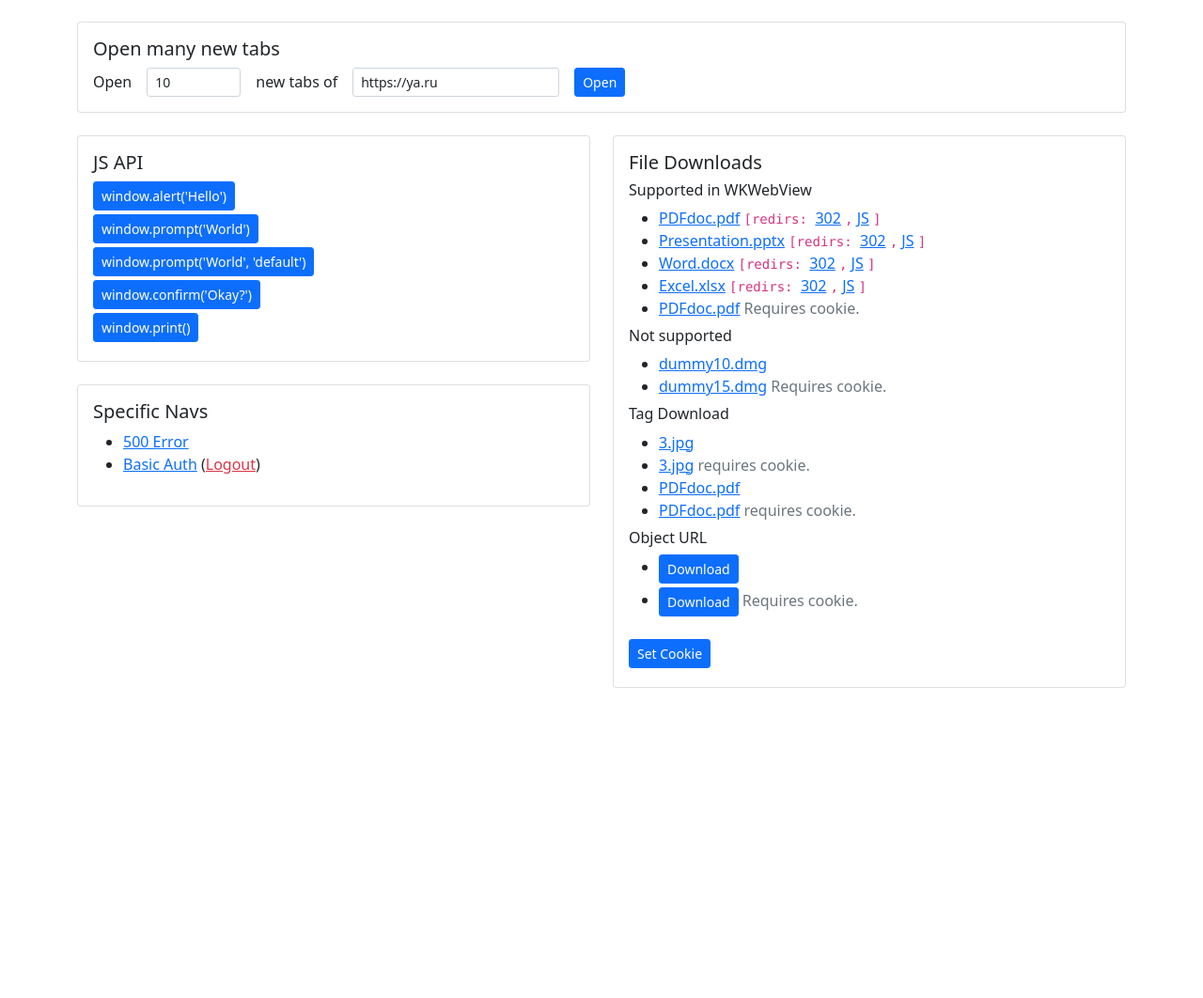
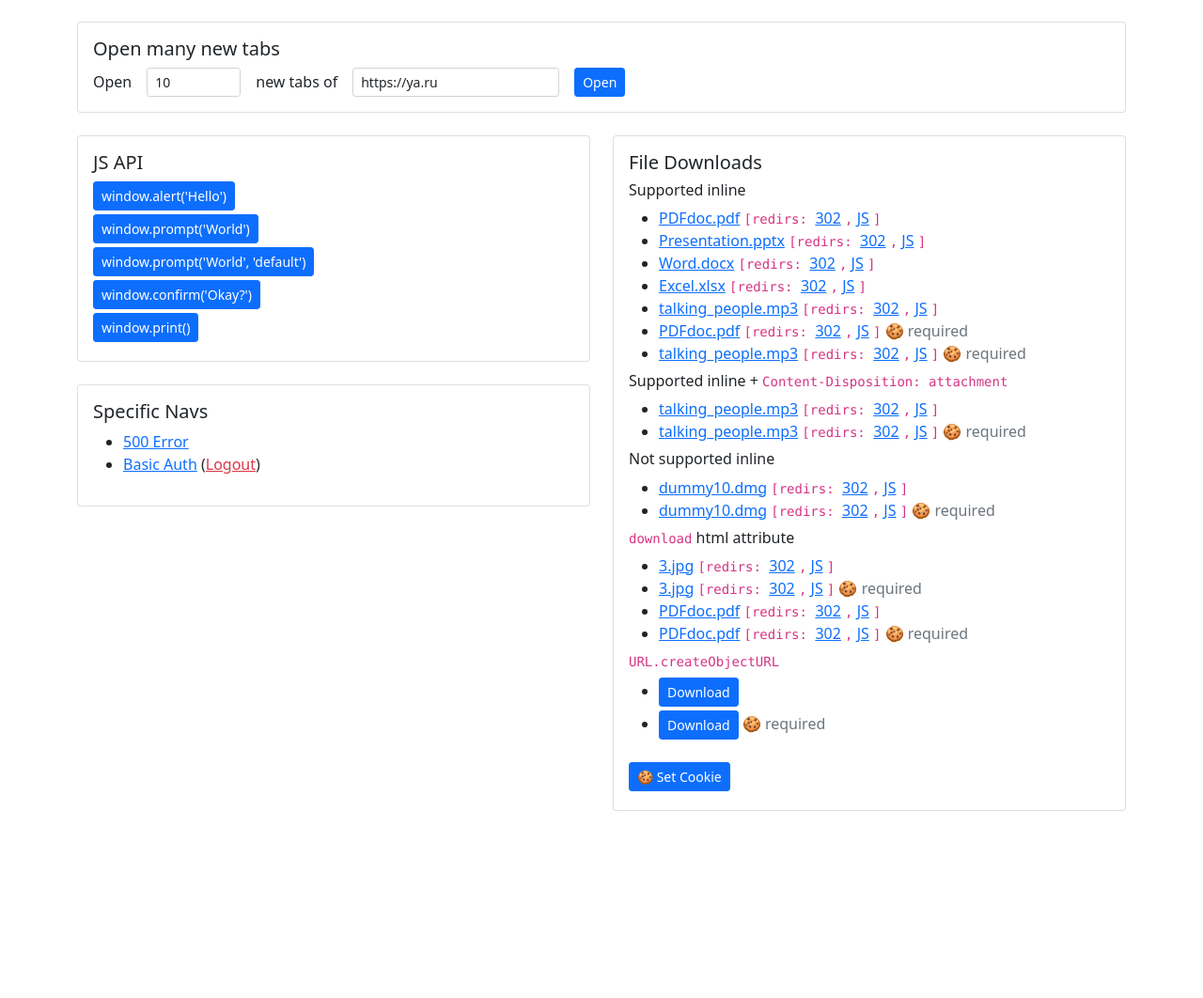
Before and after one commit to persidskiy/ibro-samples, a Flask app: page / in a window 1280 px wide. Shown: the part 1437-2499 px from the top of the page at 94% size. Run offline with Flask 2, Linux system fonts and the light colour scheme.

Commit message:
Refactor downloads

```diff
--- a/web/src/file_download.py
+++ b/web/src/file_download.py
@@ -33,11 +33,13 @@ def unset_cookie():
 
 @bp.route("/")
 def download():
-    filename = request.args.get("filename", None)
+    filename = request.args.get('filename', None)
+    as_attachment = request.args.get('as_attachment', None) is not None
+    check_cookie = request.args.get('check_cookie', None) is not None
     if not filename:
         abort(400)
 
-    if is_cookie_set():
-        return send_from_directory('static/files', filename)
-    else:
+    if check_cookie and not is_cookie_set():
         abort(401)
+
+    return send_from_directory('static/files', filename, as_attachment=as_attachment)
--- a/web/src/templates/client_redir.html
+++ b/web/src/templates/client_redir.html
@@ -5,7 +5,7 @@
   {% if type == 'meta' %}
   <meta http-equiv="refresh" content="0; URL={{ url }}" />
   {% elif type == 'js' %}
-  <script>window.location.href = "{{ url }}"</script>
+  <script>window.location.href = "{{ url }}".replaceAll("amp;", "&")</script>
   {% endif %}
 </head>
 
--- a/web/src/templates/index.html
+++ b/web/src/templates/index.html
@@ -284,27 +284,33 @@
     <div class="card mb-4">
       <div class="card-body">
         {{ section_header(8) }}
-        <h6>Supported in WKWebView</h6>
+        <h6>Supported inline</h6>
         <ul class="mb-2">
           <li>{{ static_file_url('PDFdoc.pdf') }}</li>
           <li>{{ static_file_url('Presentation.pptx') }}</li>
           <li>{{ static_file_url('Word.docx') }}</li>
           <li>{{ static_file_url('Excel.xlsx') }}</li>
-          <li>
-            <a href="{{url_for('file_download.download', filename='PDFdoc.pdf')}}">PDFdoc.pdf</a> <span
-              class="text-muted">Requires cookie.</span>
-          </li>
+          <li>{{ static_file_url('talking_people.mp3') }}</li>
 
+          <li>{{ static_file_url('PDFdoc.pdf', check_cookie=True) }}</li>
+          <li>{{ static_file_url('talking_people.mp3', check_cookie=True) }}</li>
         </ul>
-        <h6>Not supported</h6>
+        <h6>Supported inline + <code>Content-Disposition: attachment</code></h6>
         <ul class="mb-2">
-          <li>
-            <a href="{{url_for('static', filename='files/dummy10.dmg')}}">dummy10.dmg</a>
-          </li>
-          <li>
-            <a href="{{url_for('file_download.download', filename='dummy15.dmg')}}">dummy15.dmg</a> <span
-              class="text-muted">Requires cookie.</span>
-          </li>
+          <li>{{ static_file_url('talking_people.mp3', as_attachment=True) }}</li>
+          <li>{{ static_file_url('talking_people.mp3', as_attachment=True, check_cookie=True) }}</li>
+        </ul>
+        <h6>Not supported inline</h6>
+        <ul class="mb-2">
+          <li>{{ static_file_url('dummy10.dmg', as_attachment=True) }}</li>
+          <li>{{ static_file_url('dummy10.dmg', as_attachment=True, check_cookie=True) }}</li>
+        </ul>
+        <h6><code>download</code> html attribute</h6>
+        <ul class="mb-2">
+          <li>{{ static_file_url('3.jpg', download_attr='3.jpg') }}</li>
+          <li>{{ static_file_url('3.jpg', check_cookie=True, download_attr='3.jpg') }}</li>
+          <li>{{ static_file_url('PDFdoc.pdf', download_attr='PDFdoc.pdf') }}</li>
+          <li>{{ static_file_url('PDFdoc.pdf', check_cookie=True, download_attr='PDFdoc.pdf') }}</li>
         </ul>
 
         <script>
@@ -332,7 +338,7 @@
           }
 
           function fetch_download_cookie() {
-            download("{{url_for('file_download.download', filename='3.jpg')}}")
+            download("{{url_for('file_download.download', filename='3.jpg', check_cookie='1')}}")
               .then(function () {
                 let out = $('cookie-download-output');
                 out.innerText = 'Requires cookie.';
@@ -347,24 +353,7 @@
               })
           }
         </script>
-        <h6>Tag Download</h6>
-        <ul class="mb-2">
-          <li>
-            <a download="3.jpg" href="{{url_for('static', filename='images/3.jpg')}}">3.jpg</a>
-          </li>
-          <li>
-            <a download="3.jpg" href="{{url_for('file_download.download', filename='3.jpg')}}">3.jpg</a> <span
-              class="text-muted">requires cookie.</span>
-          </li>
-          <li>
-            <a download="PDFdoc.pdf" href="{{url_for('static', filename='files/PDFdoc.pdf')}}">PDFdoc.pdf</a>
-          </li>
-          <li>
-            <a download="PDFdoc.pdf" href="{{url_for('file_download.download', filename='PDFdoc.pdf')}}">PDFdoc.pdf</a>
-            <span class="text-muted">requires cookie.</span>
-          </li>
-        </ul>
-        <h6>Object URL</h6>
+        <h6><code>URL.createObjectURL</code></h6>
         <ul>
           <li class="mb-1">
             <button class="btn btn-primary btn-sm" , onclick=download("{{url_for('static', filename='images/3.jpg'
@@ -372,17 +361,17 @@
           </li>
           <li class="mb-1">
             <button class="btn btn-primary btn-sm" , onclick="fetch_download_cookie()">Download</button> <span
-              id="cookie-download-output" class="text-muted">Requires cookie.</span>
+              id="cookie-download-output" class="text-muted">🍪 required</span>
           </li>
         </ul>
         <div class="mb-1 mt-4">
           {% if download_cookie_is_set %}
           <form action="{{url_for('file_download.unset_cookie')}}" method="post">
-            <button class="btn btn-sm btn-danger" type="submit">Unset Cookie</button>
+            <button class="btn btn-sm btn-danger" type="submit">🍪 Unset Cookie</button>
           </form>
           {% else %}
           <form action="{{url_for('file_download.set_cookie')}}" method="post">
-            <button class="btn btn-sm btn-primary" type="submit">Set Cookie</button>
+            <button class="btn btn-sm btn-primary" type="submit">🍪 Set Cookie</button>
           </form>
           {% endif %}
         </div>
--- a/web/src/templates/macros.html
+++ b/web/src/templates/macros.html
@@ -6,11 +6,19 @@
 <code> ]</code>
 {% endmacro %}
 
-{% macro static_file_url(filename) -%}
-{% set url = url_for('static', filename='files/' + filename) %}
+{% macro static_file_url(filename, as_attachment=None, check_cookie=None, download_attr=None) -%}
+{% set url = url_for(
+    'file_download.download',
+    filename=filename,
+    as_attachment=as_attachment,
+    check_cookie=check_cookie)
+%}
 
-<a href="{{ url }}">{{filename}}</a>
+<a {%if download_attr %}download="{{download_attr}}" {% endif %} href="{{ url }}">{{filename}}</a>
 
 {{redir_links(url)}}
+{% if check_cookie %}
+<span class="text-muted">🍪 required</span>
+{% endif %}
 
 {%- endmacro %}
```
Also changed, not shown: 1 other file.
